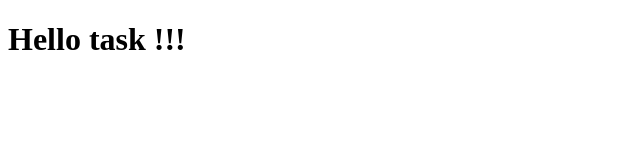
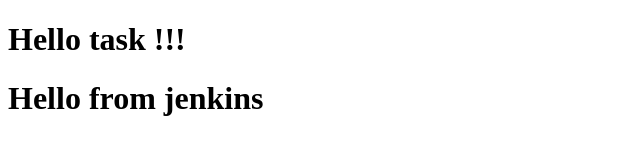
Before and after one commit to HariHaran3027/Task2, a plain HTML site: page index.html in a window 1280 px wide. Shown: the whole page, without its empty margins (0-640 px from the left). Drawn offline with Linux system fonts and the light colour scheme.

Commit message:
Update index.html

```diff
--- a/index.html
+++ b/index.html
@@ -7,5 +7,7 @@
 </head>
 <body>
     <h1>Hello task !!!</h1>
+    <h1>Hello from jenkins</h1>
+
 </body>
 </html>
```
